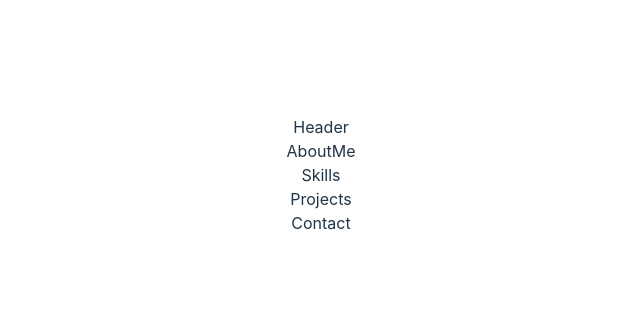
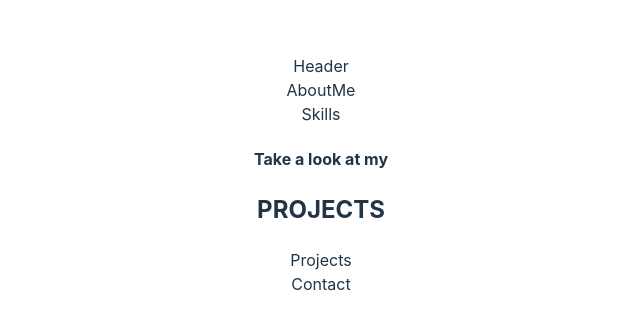
Before and after one commit to MSiestoGarabana/webfolio-msiesto, a React (Vite) app: page / in a window 1280 px wide. Shown: the part 225-554 px from the top of the page, without its empty margins (319-959 px from the left). Built offline with nearby package versions, Linux system fonts and the light colour scheme.

Commit message:
Setting up Component Header

```diff
--- /dev/null
+++ b/src/Components.Main/Header.Components/ComponentHeader.tsx
@@ -0,0 +1,11 @@
+import React from 'react'
+import "./ComponentHeader.css"
+function Header ({heading, title}) {
+  return (
+     <div className='componentHeader__container'>
+        <h4 className='componentHeader__heading'>{heading}</h4>
+        <h2 className='componentHeader__title'>{title}</h2>
+      </div>
+  )
+}
+export default Header
--- a/src/Components.Main/Projects.tsx
+++ /dev/null
@@ -1,8 +0,0 @@
-import React from 'react'
-
-function Projects () {
-  return (
-    <div>Projects</div>
-  )
-}
- export default Projects
--- /dev/null
+++ b/src/Components.Main/Projects/Projects.tsx
@@ -0,0 +1,12 @@
+import React from 'react'
+import Header from '../Header.Components/ComponentHeader'
+
+function Projects () {
+  return (
+    <div>
+      <Header heading="Take a look at my" title="PROJECTS"/>
+      Projects
+    </div>
+  )
+}
+ export default Projects
--- /dev/null
+++ b/src/Main.css
@@ -0,0 +1,3 @@
+.Main{
+
+}
--- a/src/main.tsx
+++ b/src/main.tsx
@@ -1,13 +1,14 @@
 import Header from "./Components.Main/Header";
 import AboutMe from "./Components.Main/AboutMe";
 import Skills from "./Components.Main/Skills";
-import Projects from "./Components.Main/Projects";
+import Projects from "./Components.Main/Projects/Projects";
 import Contact from "./Components.Main/Contact";
+
 
 
 function Main() {
  return (
-    <div>
+    <div className="Main">
         <Header/>
         <AboutMe/>
         <Skills/>
```
Also changed, not shown: src/Components.Main/Header.Components/ComponentHeader.css (added).
